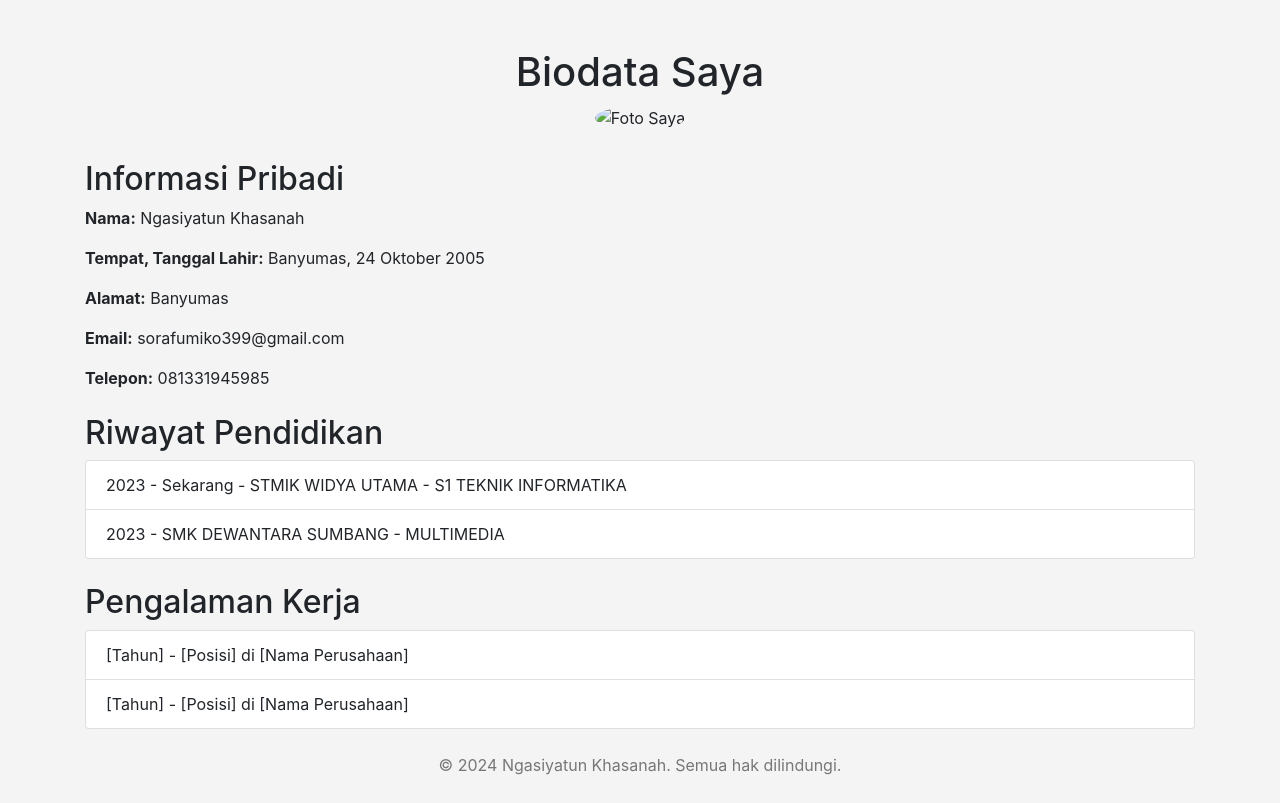
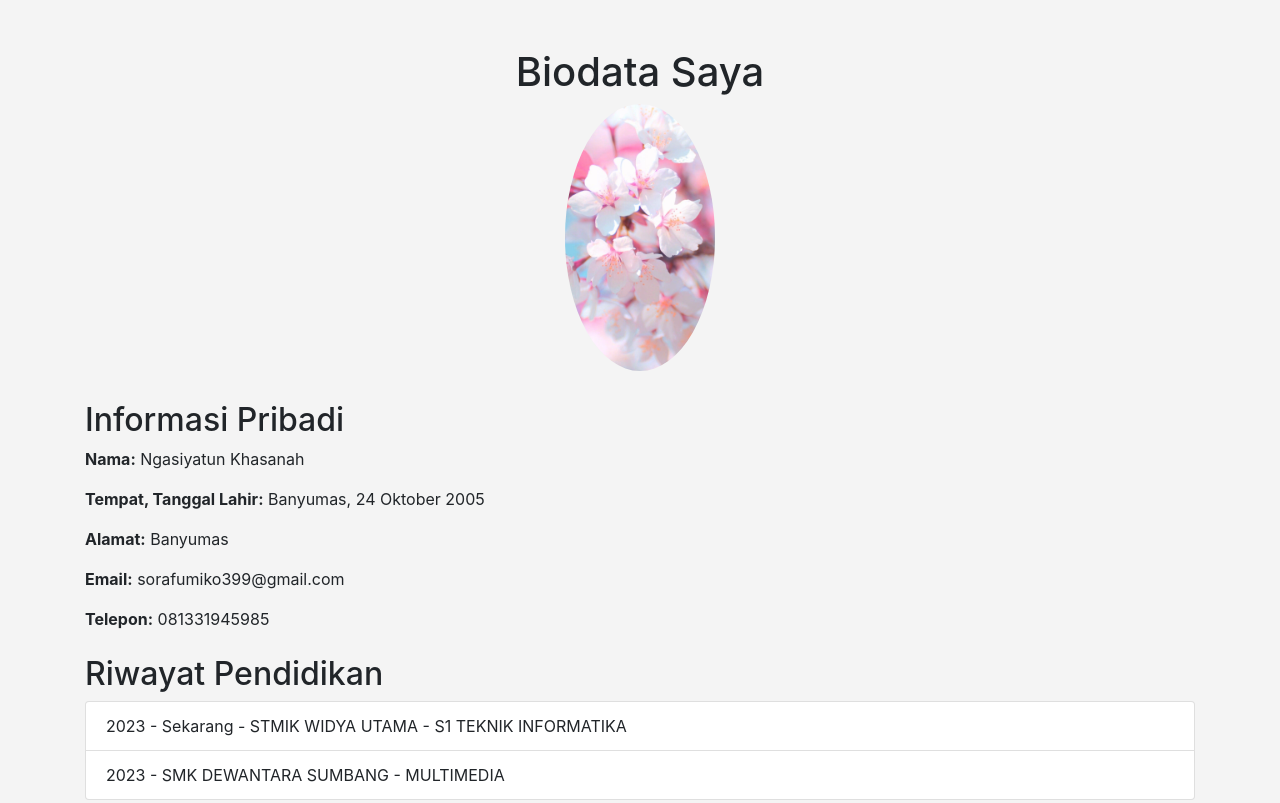
Before and after one commit to ngasiyatunkhsnh/biodata, a plain HTML site: page index.html in a window 1280 px wide. Shown: the top 803 px of the page. Drawn offline with nearby package versions, Linux system fonts and the light colour scheme.

Commit message:
Update index.html dari web
diupload dari web

```diff
--- a/index.html
+++ b/index.html
@@ -11,7 +11,7 @@
     <div class="container mt-5">
         <header class="text-center">
             <h1>Biodata Saya</h1>
-            <img src="foto.jpg" alt="Foto Saya" class="img-fluid rounded-circle" width="150">
+            <img src="img.jpg" alt="Foto Saya" class="img-fluid rounded-circle" width="150">
         </header>
         <section class="personal-info mt-4">
             <h2>Informasi Pribadi</h2>
```
